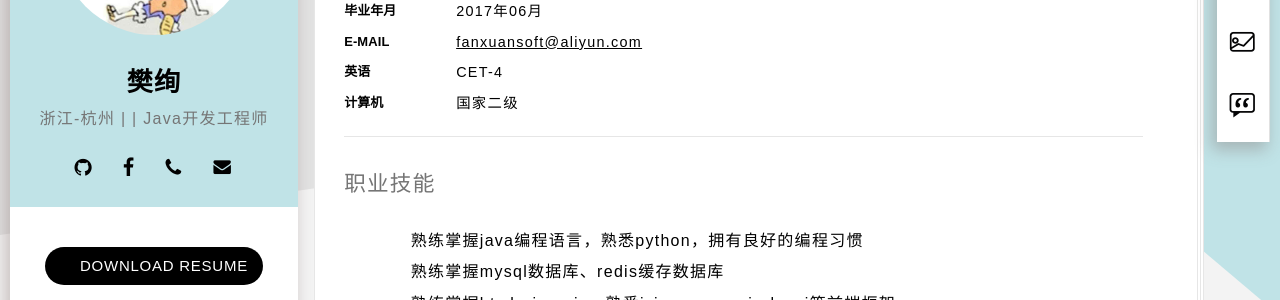
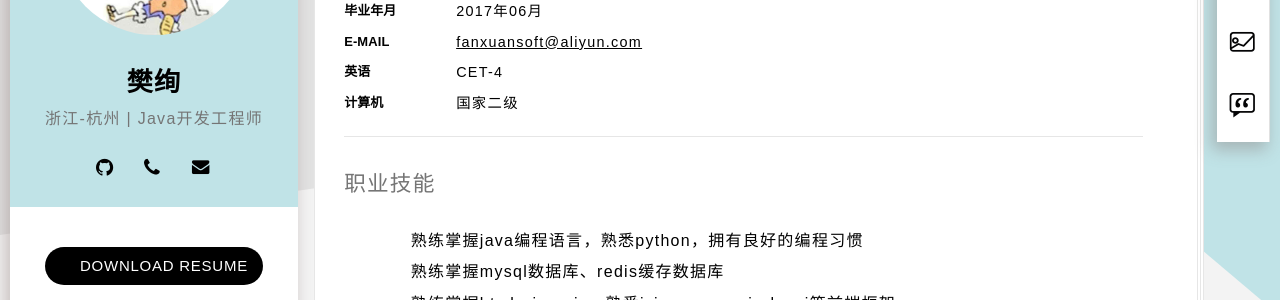
Before and after one commit to fanxuansoft/fanxuansoft.github.io, a Jekyll site: the page built from index.html, in a window 1280 px wide. Shown: the part 220-520 px from the top of the page. Built offline with Jekyll 4.4.1, drawn with Linux system fonts in a browser that asks for light colours; some web fonts are replaced.

Commit message:
Update personal.html

```diff
--- a/_includes/personal.html
+++ b/_includes/personal.html
@@ -2,10 +2,10 @@
   <div class="ace-card-inner text-center">
     <img class="avatar avatar-195" src="{{ '/styles/img/personal.jpg' | prepend: site.baseurl }}" width="195" height="195" alt="">
     <h1>{{ site.name }}</h1>
-    <p class="text-muted">{{ site.location }} | {{ site.company }} | {{ site.position }}</p>
+    <p class="text-muted">{{ site.location }} | {{ site.position }}</p>
     <ul class="ace-social clear-list">
       <li><a href="{{ site.github }}" title="{{ site.github }}" target="_blank"><span class="ace-icon ace-icon-github"></span></a></li>
-      <li><a href="{{ site.facebook }}" title="{{ site.facebook }}" target="_blank"><span class="ace-icon ace-icon-facebook"></span></a></li>
+<!--       <li><a href="{{ site.facebook }}" title="{{ site.facebook }}" target="_blank"><span class="ace-icon ace-icon-facebook"></span></a></li> -->
       <li><a title="{{ site.phone }}"><span class="ace-icon ace-icon-phone"></span></a></li>
       <li><a href="mailto: {{ site.email }}" title="{{ site.email }}"><span class="ace-icon ace-icon-contact"></span></a></li>
     </ul>
```
